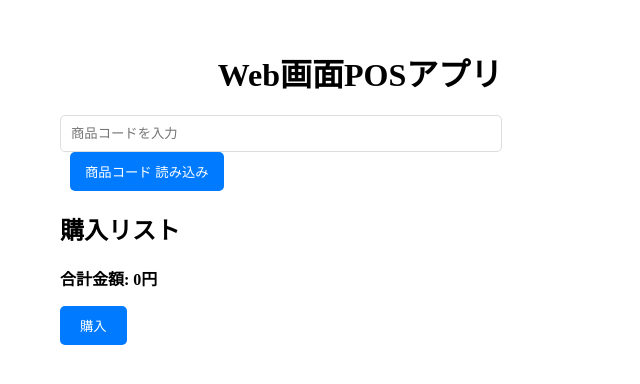
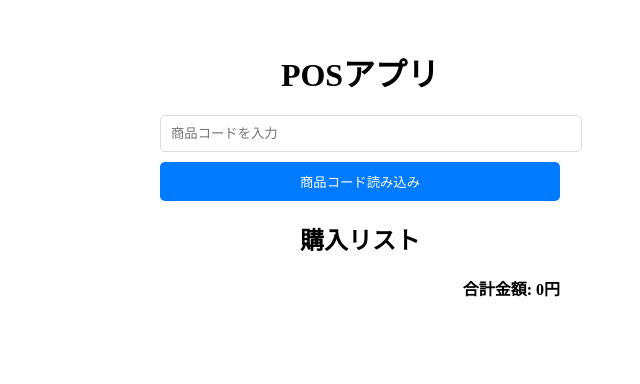
Before and after one commit to teishito/Step4_Deploy_Azure_front, a Next.js app: page / in a window 1280 px wide. Shown: the top 384 px of the page, without its empty margins (280-920 px from the left). Built offline with nearby package versions, Linux system fonts and the light colour scheme.

Commit message:
Update index.jsx

```diff
--- a/pages/index.jsx
+++ b/pages/index.jsx
@@ -1,3 +1,4 @@
+
 import { useState } from "react";
 import axios from "axios";
 
@@ -66,28 +67,29 @@ export default function POSApp() {
   };
 
   return (
-    <div style={{ maxWidth: "600px", margin: "auto", padding: "20px" }}>
-      <h1 style={{ textAlign: "center", marginBottom: "20px" }}>Web画面POSアプリ</h1>
+    <div style={{ maxWidth: "400px", margin: "auto", padding: "20px" }}>
+      <h1 style={{ textAlign: "center", marginBottom: "20px" }}>POSアプリ</h1>
 
       {/* 商品コード入力 */}
-      <div style={{ marginBottom: "15px" }}>
+      <div style={{ marginBottom: "20px" }}>
         <input
           type="text"
           value={code}
           onChange={(e) => setCode(e.target.value)}
           placeholder="商品コードを入力"
           style={{
-            width: "70%",
+            width: "100%",
             padding: "10px",
             border: "1px solid #ddd",
             borderRadius: "5px",
+            marginBottom: "10px",
           }}
         />
         <button
           onClick={fetchProduct}
           style={{
-            padding: "10px 15px",
-            marginLeft: "10px",
+            width: "100%",
+            padding: "10px",
             backgroundColor: "#007BFF",
             color: "#fff",
             border: "none",
@@ -95,26 +97,33 @@ export default function POSApp() {
             cursor: "pointer",
           }}
         >
-          商品コード 読み込み
+          商品コード読み込み
         </button>
       </div>
 
-      {/* 商品情報表示 */}
+      {/* 商品情報の表示 */}
       {product && (
         <div
           style={{
             padding: "10px",
-            marginBottom: "15px",
             border: "1px solid #ddd",
             borderRadius: "5px",
+            marginBottom: "20px",
           }}
         >
-          <p>名称: {product.name || "該当商品なし"}</p>
-          {product.price && <p>単価: {product.price}円</p>}
+          <p style={{ margin: "0 0 10px" }}>
+            <strong>商品名:</strong> {product.name || "該当商品なし"}
+          </p>
+          {product.price !== null && (
+            <p style={{ margin: "0 0 10px" }}>
+              <strong>価格:</strong> {product.price}円
+            </p>
+          )}
           <button
             onClick={addToCart}
             style={{
-              padding: "8px 15px",
+              width: "100%",
+              padding: "10px",
               backgroundColor: "#28a745",
               color: "#fff",
               border: "none",
@@ -122,14 +131,14 @@ export default function POSApp() {
               cursor: "pointer",
             }}
           >
-            カートに追加
+            追加
           </button>
         </div>
       )}
 
-      {/* 購入リスト */}
-      <h2>購入リスト</h2>
-      <ul style={{ listStyle: "none", padding: 0, marginBottom: "20px" }}>
+      {/* 購入リストの表示 */}
+      <h2 style={{ textAlign: "center" }}>購入リスト</h2>
+      <ul style={{ listStyle: "none", padding: 0 }}>
         {cart.map((item, index) => (
           <li
             key={index}
@@ -140,44 +149,14 @@ export default function POSApp() {
               justifyContent: "space-between",
             }}
           >
-            <span>
-              {item.name} x1
-            </span>
-            <span>
-              {item.price}円{" "}
-              <button
-                onClick={() => removeFromCart(index)}
-                style={{
-                  padding: "5px 10px",
-                  backgroundColor: "#dc3545",
-                  color: "#fff",
-                  border: "none",
-                  borderRadius: "3px",
-                  cursor: "pointer",
-                }}
-              >
-                削除
-              </button>
-            </span>
+            <span>{item.name}</span>
+            <span>{item.price}円</span>
           </li>
         ))}
       </ul>
-      <p style={{ fontWeight: "bold", fontSize: "16px" }}>合計金額: {total}円</p>
-
-      {/* 購入ボタン */}
-      <button
-        onClick={completePurchase}
-        style={{
-          padding: "10px 20px",
-          backgroundColor: "#007BFF",
-          color: "#fff",
-          border: "none",
-          borderRadius: "5px",
-          cursor: "pointer",
-        }}
-      >
-        購入
-      </button>
+      <p style={{ textAlign: "right", fontWeight: "bold", marginTop: "10px" }}>
+        合計金額: {total}円
+      </p>
     </div>
   );
 }
```
